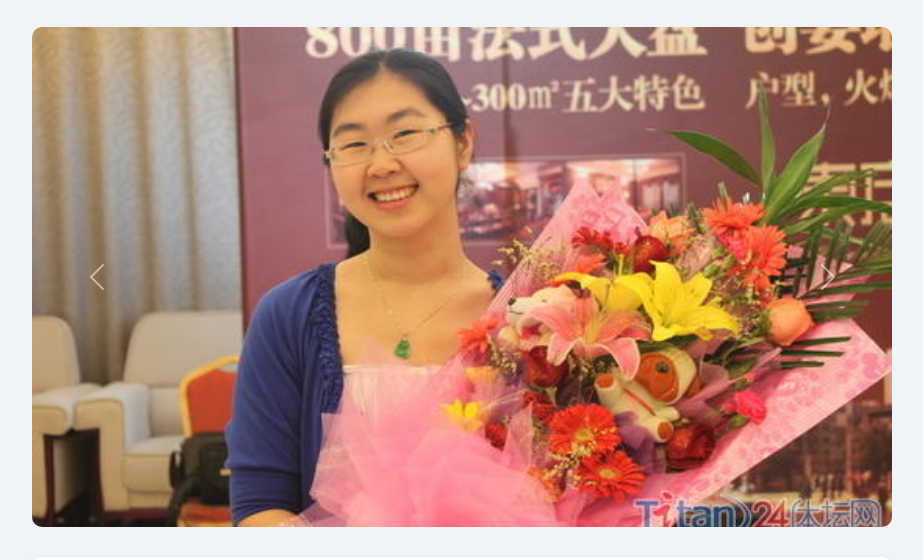
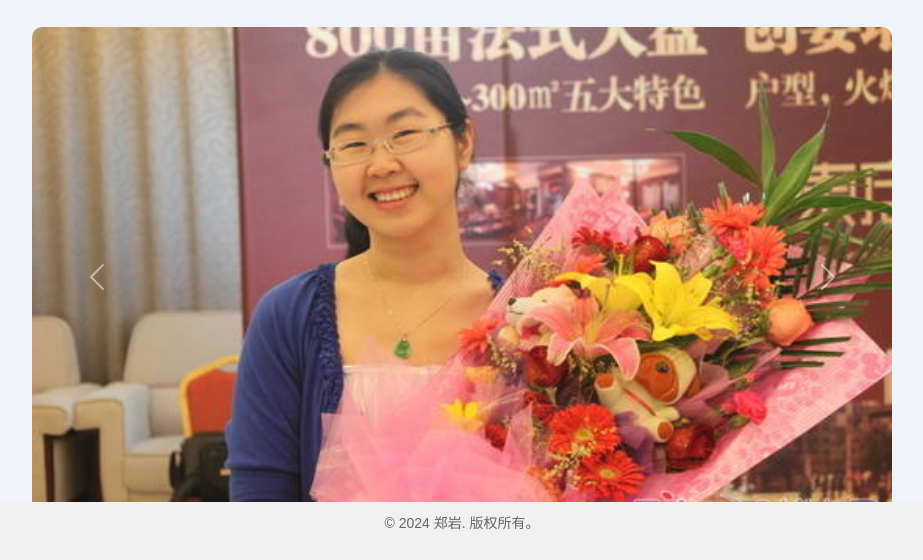
Before and after one commit to yuanguangshan/zhengyan, a plain HTML site: page index.html in a window 1280 px wide. Shown: the part 240-800 px from the top of the page, without its empty margins (178-1101 px from the left). Drawn offline with nearby package versions, Linux system fonts and the light colour scheme.

Commit message:
index.html

```diff
--- a/index.html
+++ b/index.html
@@ -85,6 +85,17 @@
             box-shadow: 0 4px 8px rgba(0, 0, 0, 0.1);
             margin-bottom: 30px;
         }
+        .footer {
+    text-align: center;
+    font-size: 14px;
+    color: #666;
+    padding: 10px 0;
+    background-color: #f1f1f1;
+    position: fixed;
+    width: 100%;
+    bottom: 0;
+    left: 0;
+}
         @media (max-width: 768px) {
             .carousel-item img {
                 height: 300px;
@@ -229,6 +240,9 @@
     <div class="footer">
         更多信息请移步 <a href="https://baike.baidu.com/item/%E9%83%91%E5%B2%A9/7659401" target="_blank">郑岩的百度百科页面</a>
     </div>
+    <footer class="footer">
+    <p>&copy; 2024 郑岩. 版权所有。</p>
+</footer>
 
     <script src="https://cdn.jsdelivr.net/npm/bootstrap@5.3.0/dist/js/bootstrap.bundle.min.js"></script>
 </body>
```
